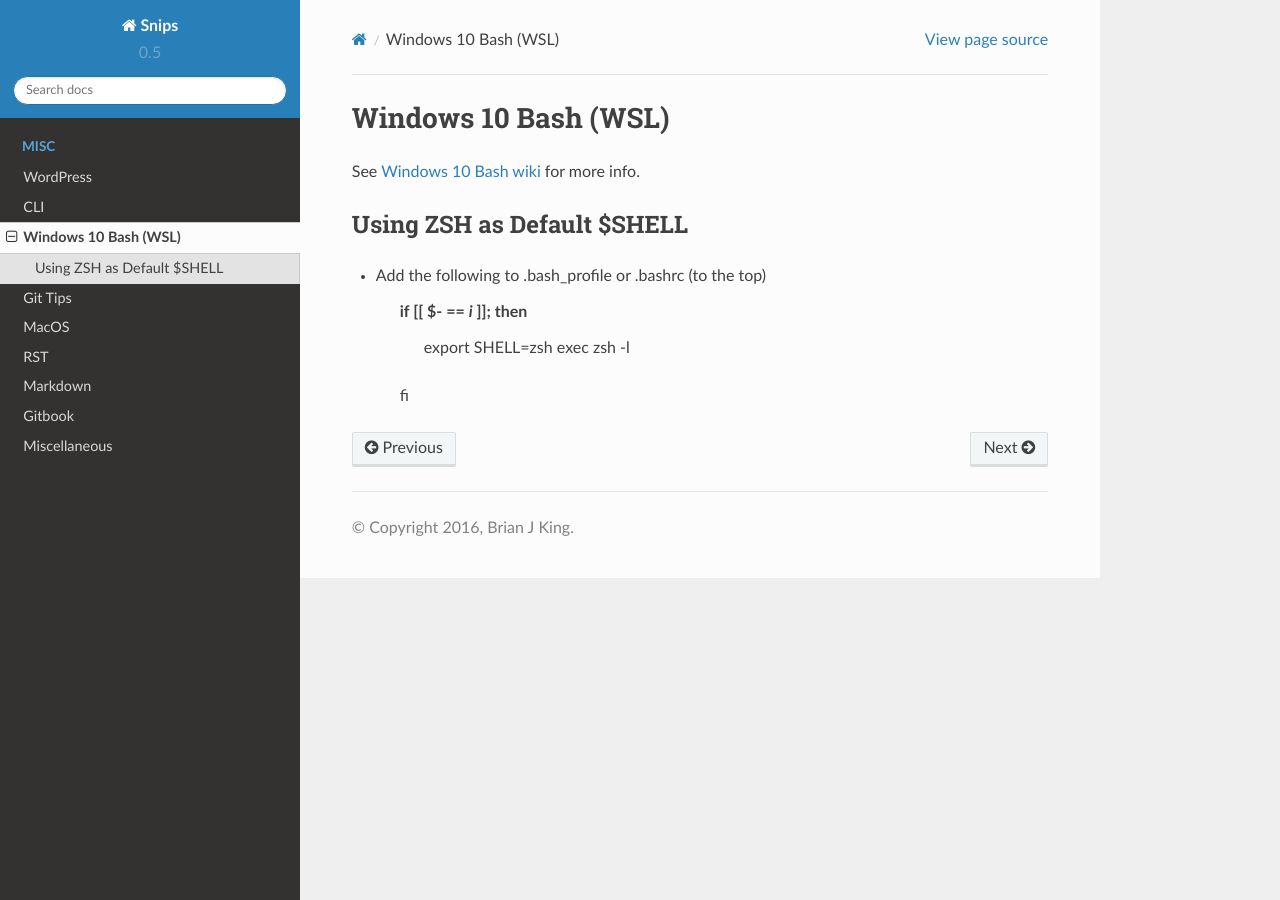
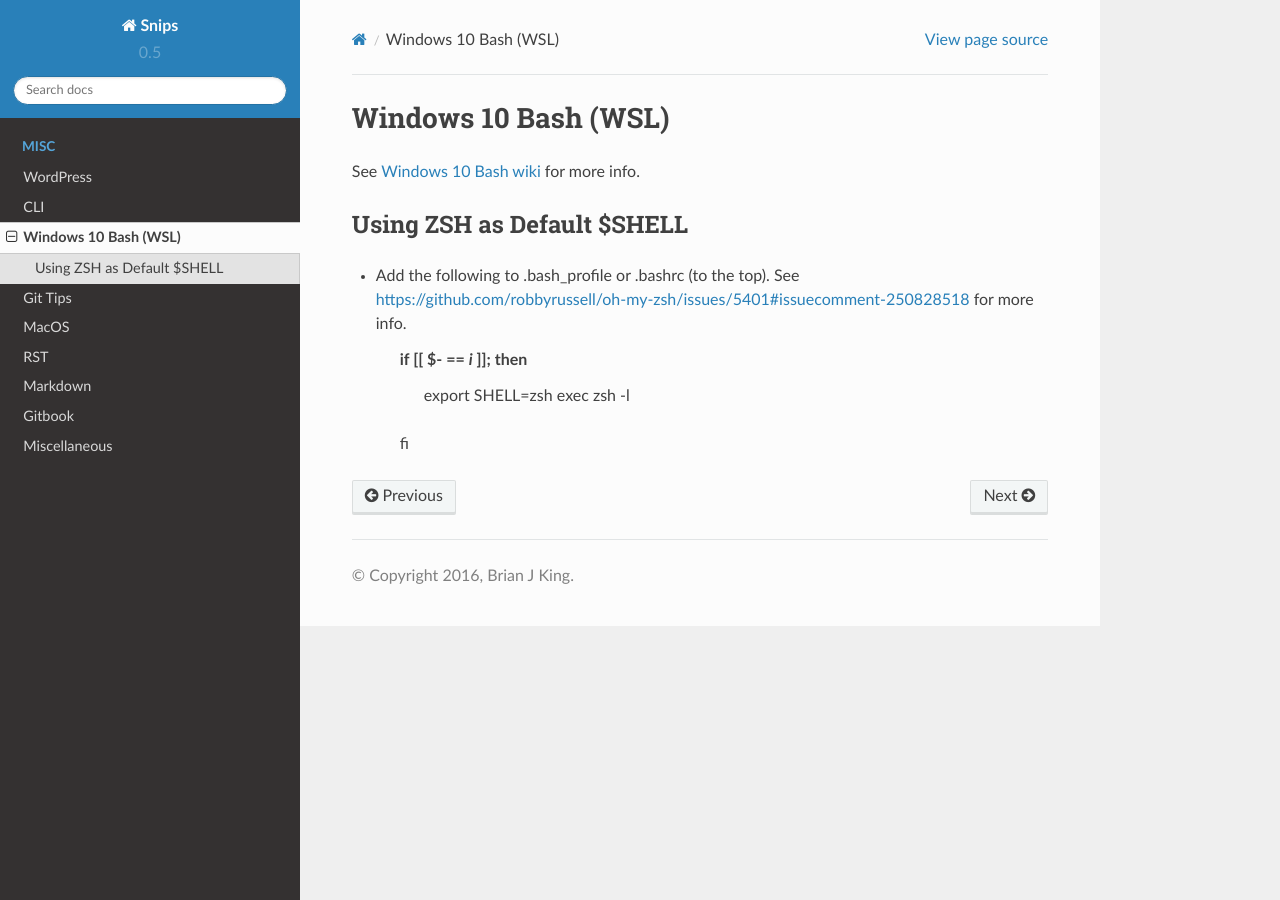
Before and after one commit to brianjking/knowledge, a Sphinx documentation site: the page built from source/windows-10-bash.rst, in a window 1280 px wide. Built offline with Sphinx 7.4.7 and the Read the Docs theme 2.0.0, drawn with Linux system fonts in a browser that asks for light colours; formulas are drawn with MathJax 3.

Commit message:
Update windows-10-bash.rst

```diff
--- a/source/windows-10-bash.rst
+++ b/source/windows-10-bash.rst
@@ -6,7 +6,7 @@
 Using ZSH as Default $SHELL
 -------------------------------
 
-* Add the following to .bash_profile or .bashrc (to the top)
+* Add the following to .bash_profile or .bashrc (to the top). See https://github.com/robbyrussell/oh-my-zsh/issues/5401#issuecomment-250828518 for more info.
 
     if [[ $- == *i* ]]; then
         export SHELL=zsh
```
